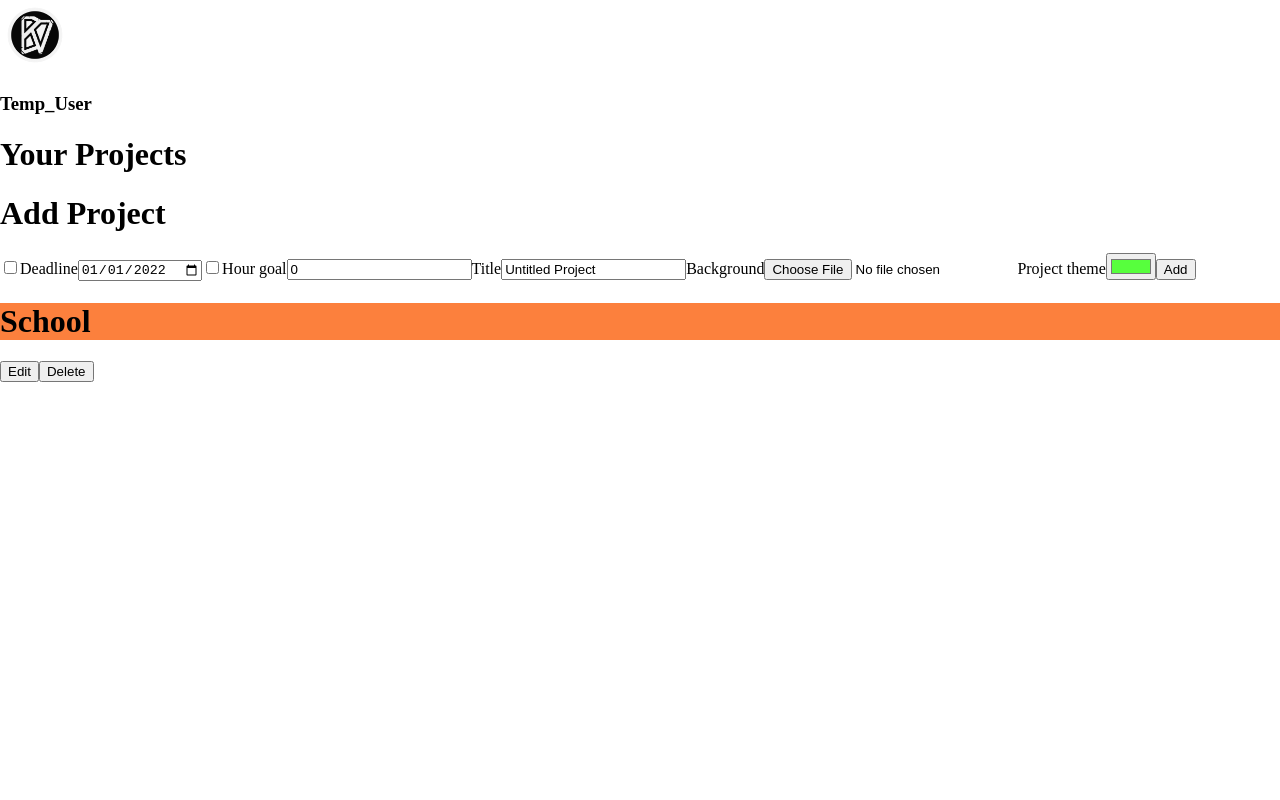
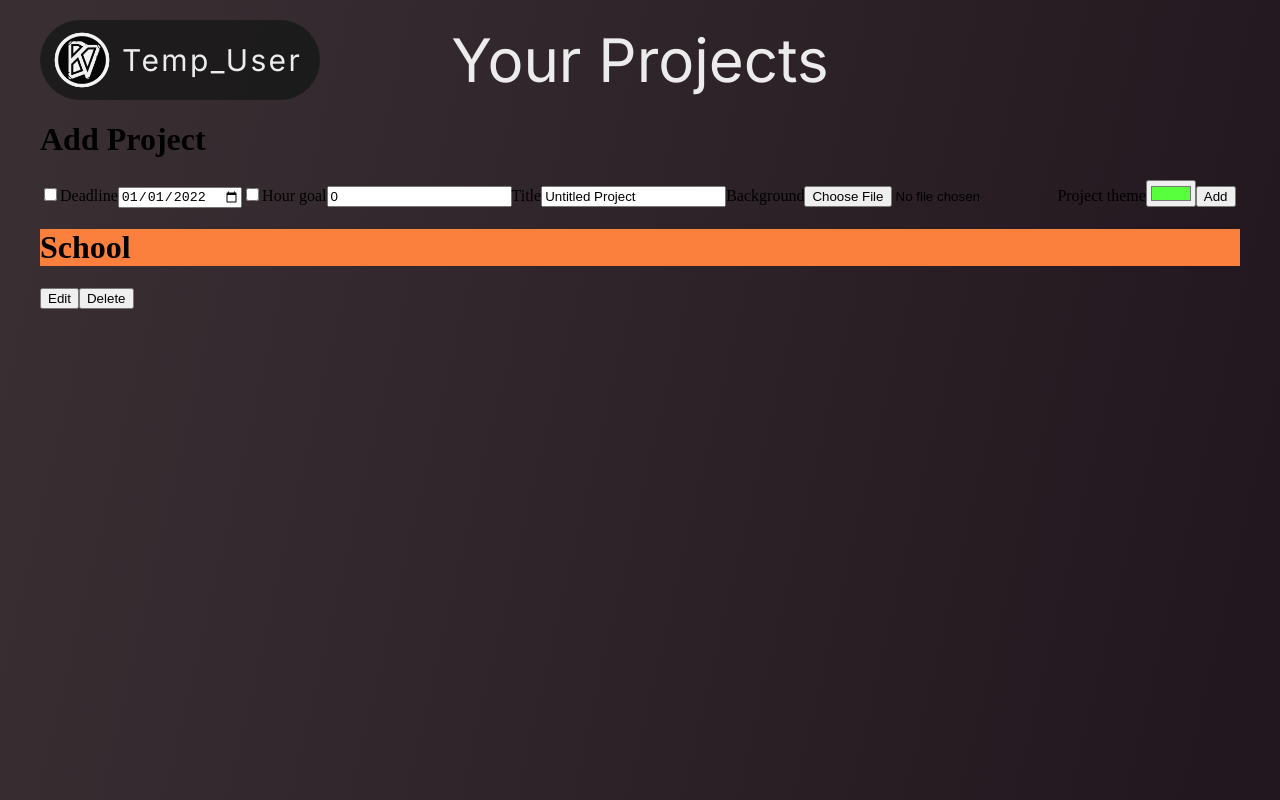
Before and after one commit to exlpt/project-tracker, a React (Create React App) app: page / in a window 1280 px wide. Built offline with nearby package versions, Linux system fonts and the light colour scheme.

Commit message:
Add css for ProjectsPage

```diff
--- a/src/pages/LoginPage.js
+++ b/src/pages/LoginPage.js
@@ -16,7 +16,8 @@ export default function LoginPage() {
             type="text"
             placeholder="john_doe"
             id="login--username"
-            className={`${styles.form__feildValue} + ${styles.form__feildValueUsername}`}
+						spellcheck="false"
+            className={`${styles.formFeildValue} + ${styles.formFeildValue_username}`}
           />
         </div>
 
@@ -34,7 +35,7 @@ export default function LoginPage() {
 
         <button className={styles.loginBtn}>Login</button>
 
-				<img src={blob} className={styles.blob} />
+				<img src={blob} className={styles.blob} alt="" />
       </form>
     </div>
   );
--- a/src/pages/ProjectsPage.js
+++ b/src/pages/ProjectsPage.js
@@ -3,15 +3,17 @@ import AddEditProject from "../components/projectsPage/AddEditProject.js";
 
 import tempLogo from "../assets/images/temp_logo.png";
 
+import styles from "./ProjectsPage.module.css";
+
 export default function ProjectsPage() {
 	return (
-		<div>
-			<div>
-				<img src={tempLogo} alt="" style={{width: "70px"}}/>
-				<h3>Temp_User</h3>
+		<div className={styles.container}>
+			<div className={styles.profileContainer}>
+				<img src={tempLogo} alt="" style={{width: "70px"}} className={styles.profileContainer__pfp} />
+				<h3 className={styles.profileContainer__username}>Temp_User</h3>
 			</div>
 
-			<h1>Your Projects</h1>
+			<h1 className={styles.mainText}>Your Projects</h1>
 
 			<AddEditProject />
 
--- /dev/null
+++ b/src/pages/ProjectsPage.module.css
@@ -0,0 +1,51 @@
+.container {
+  background: linear-gradient(103.12deg, #392f33 4.52%, #22171e 95.1%);
+
+  width: 100vw;
+  height: 100vh;
+
+  padding: 20px 40px;
+}
+
+.profileContainer {
+  width: min-content;
+  height: 80px;
+
+  background: rgba(24, 24, 24, 0.84);
+  border-radius: 1000px;
+
+  display: flex;
+  justify-content: center;
+  align-items: center;
+
+  padding-left: 7px;
+  padding-right: 18px;
+	margin: 0;
+}
+
+.profileContainer__pfp {
+  margin-right: 5px;
+}
+
+.profileContainer__username {
+  font-family: Inter;
+  font-weight: 400;
+  font-size: 30px;
+  letter-spacing: 0.08em;
+  color: #ececec;
+}
+
+.mainText {
+  font-family: Inter;
+  font-weight: 400;
+  font-size: 60px;
+  color: #ececec;
+
+	position: absolute;
+	width: fit-content;
+	height: fit-content;
+	margin: 0 auto;
+	top: 23.5px;
+	left: 0;
+	right: 0;
+}
```
Also changed, not shown: src/pages/LoginPage.module.css (indentation only).
